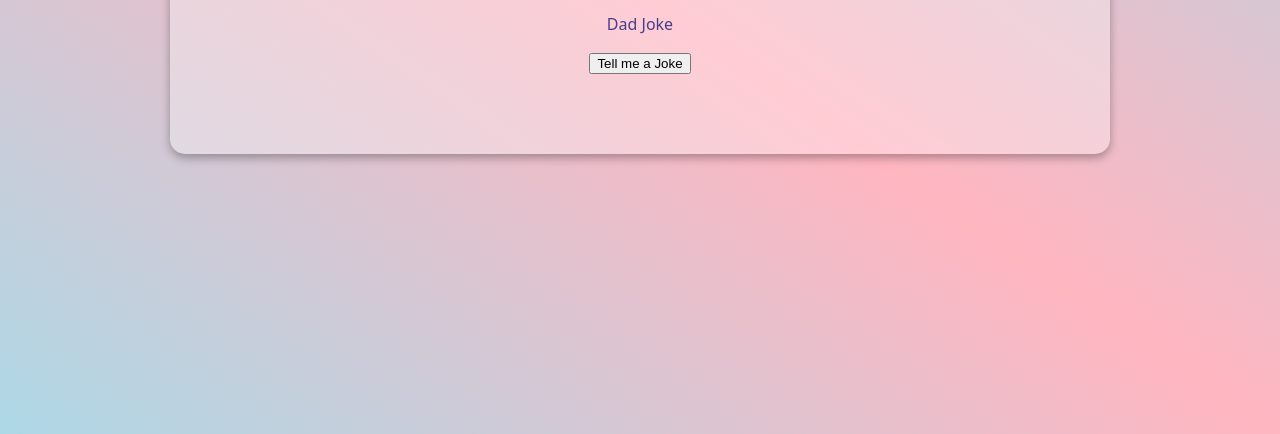
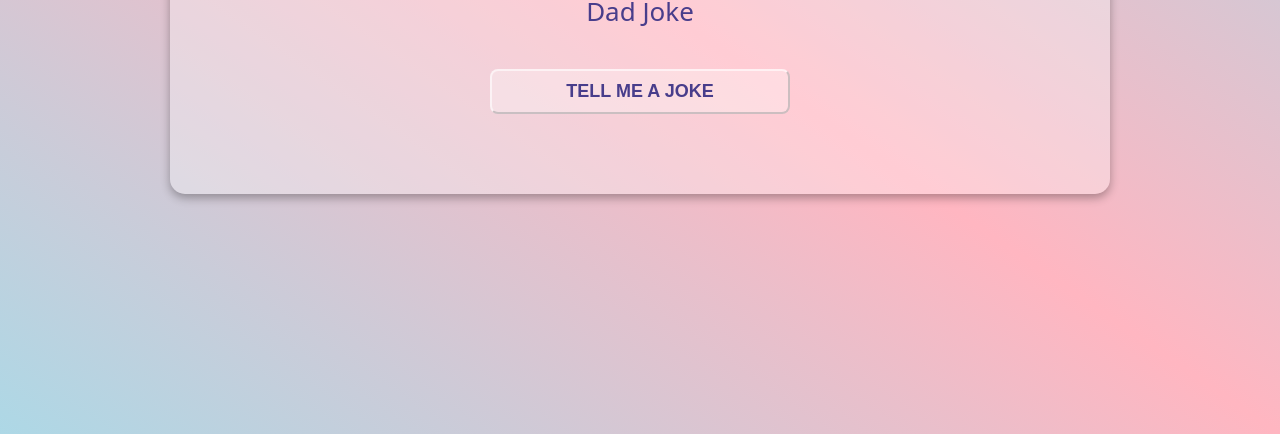
Before and after one commit to LucianoCerullo77/dadjokes, a plain HTML site: page index.html in a window 1280 px wide. Shown: the part 446-880 px from the top of the page. Drawn offline with Linux system fonts and the light colour scheme.

Commit message:
styles maded in btn and joke

```diff
--- a/style.css
+++ b/style.css
@@ -25,9 +25,42 @@ body {
 }
 
 .heading {
-    font-size: 35px;
+    font-size: 36px;
     font-weight: 200;
     font-family: Impact, Haettenschweiler, 'Arial Narrow Bold', sans-serif;
     text-shadow: 2px 2px 2px rgb(0,0,0,.3);
     letter-spacing: 2px;
 }
+
+.joke {
+    font-size: 26px;
+    font-weight: 400;
+    margin: 40px;
+}
+
+.btn {
+    font-size: 18px;
+    font-weight: 700;
+    border-radius: 8px;
+    cursor: pointer;
+    padding: 10px;
+    background-color: rgb(255,255,255,.3);
+    border-color: rgb(255,255,255,.6);
+    text-transform: uppercase;
+    width: 300px;
+    color: darkslateblue;
+    -webkit-border-radius: 8px;
+    -moz-border-radius: 8px;
+    -ms-border-radius: 8px;
+    -o-border-radius: 8px;
+}
+
+.btn:hover {
+    background-color: rgb(255,255,255,.5);
+    box-shadow: 0 4px 4px rgba(0,0,0,0.3);
+    transition: all 300ms ease;
+    -webkit-transition: all 300ms ease;
+    -moz-transition: all 300ms ease;
+    -ms-transition: all 300ms ease;
+    -o-transition: all 300ms ease;
+}
```
